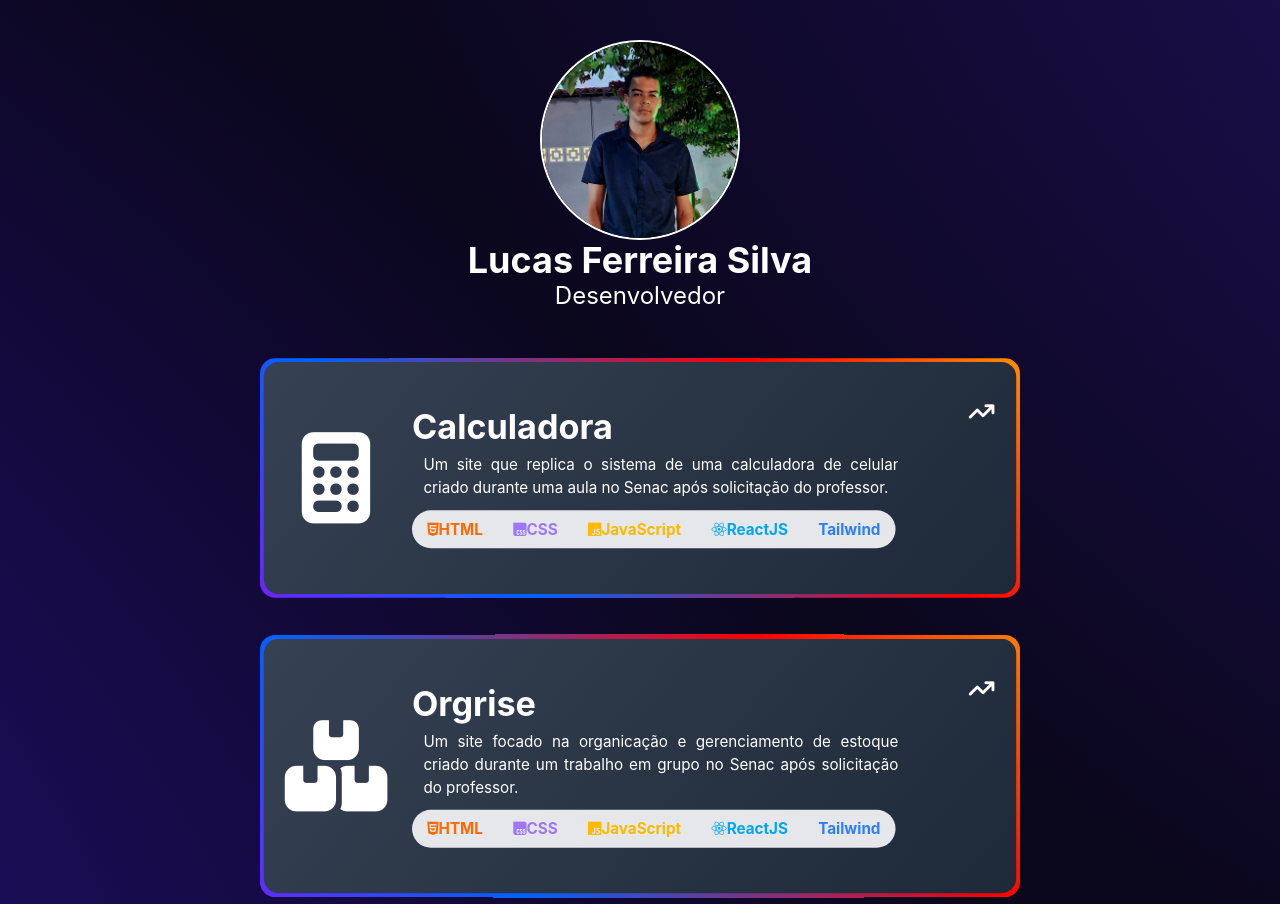
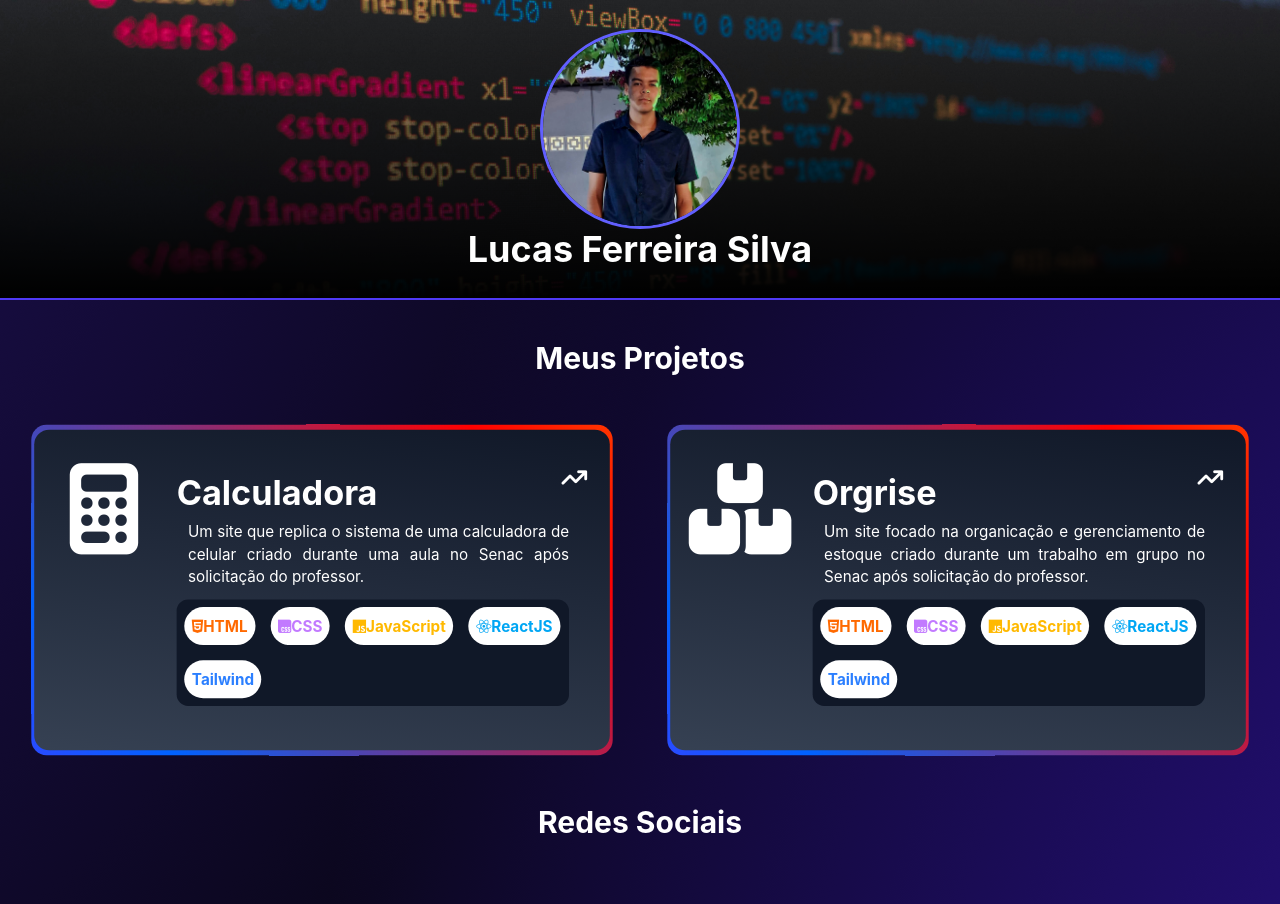
Before and after one commit to lucasdevsilva26/Portifolio, a React (Vite) app: page / in a window 1280 px wide. After the commit the page ends 880 px from the top, so only its background shows below. Built offline with nearby package versions, Linux system fonts and the light colour scheme; some icons are missing.

Commit message:
update desing

```diff
--- a/src/components/ToolIcon.jsx
+++ b/src/components/ToolIcon.jsx
@@ -8,7 +8,7 @@ function ToolIcon({ icon }) {
     {
       name: "CSS",
       container:
-        "w-max m-2 p-2 rounded-4xl text-blue-400 font-bold hue-rotate-45 brightness-90",
+        "w-max m-2 p-2 rounded-4xl text-purple-400 font-bold ",
       icon: "fab fa-css",
     },
     {
@@ -29,7 +29,7 @@ function ToolIcon({ icon }) {
   ];
 
   return (
-    <div className={icons[icon].container}>
+    <div className={icons[icon].container + ` bg-white `}>
       <i className={icons[icon].icon}></i>
       {icons[icon].name}
     </div>
--- a/src/index.css
+++ b/src/index.css
@@ -6,7 +6,7 @@ body {
 
 #root {
   width: 100%;
-  height: 100svh;
+  min-height: 100svh;
 
   margin: 0 auto;
   text-align: center;
@@ -18,9 +18,13 @@ body {
 
 #background {
   background:
-    radial-gradient(at 100% 0%, #3314b0, transparent 50%),
+    radial-gradient(at 90% 10%, #3314b0, transparent 50%),
     radial-gradient(at 0% 100%, #311990, transparent 50%), #0b071d;
 }
 #border {
   background: linear-gradient(#ae00ff, #0062ff, #ff0000, #ffe100);
 }
+#bgImage {
+  background-image: url("/src/assets/images/bgImage.jpg");
+  background-size: cover;
+}
--- a/src/pages/Portfolio.jsx
+++ b/src/pages/Portfolio.jsx
@@ -1,6 +1,7 @@
-import { useEffect, useState } from "react";
 import profileImage from "../assets/images/profileImage.jpeg";
 import ToolIcon from "../components/ToolIcon";
+
+import bgImage from "../assets/images/bgImage.jpg";
 
 function Portfolio() {
   const projects = [
@@ -25,29 +26,37 @@ function Portfolio() {
   return (
     <section
       className={`flex flex-col items-center gap-10 w-full h-full
-        py-10 text-white `}
+      text-white `}
     >
       <div
         id="background"
-        className={` w-3/1 h-3/1 fixed top-1/2 left-1/2 -translate-1/2 z-0 animate-[spin_10s_linear_infinite]`}
+        className={` w-3/1 h-3/1 fixed top-1/2 left-1/2 -translate-1/2 z-0 animate-[spin_25s_linear_infinite]`}
       ></div>
 
-      <div className={` flex flex-col items-center z-1 `}>
+      <div
+        id="bgImage"
+        className={` flex flex-col items-center justify-center z-1 w-full h-75 border-b-2 border-b-indigo-600`}
+      >
+        <div
+          className={` flex flex-col items-center justify-center bg-linear-to-t from-black to-transparent w-full h-full `}
+        >
           <img
             src={profileImage}
             alt=""
-          className={` aspect-square h-50 rounded-full border-2 shadow-white `}
+            className={` aspect-square h-50 rounded-full border-3 border-indigo-500`}
           />
 
-        <h1 className={` text-4xl font-bold `}>Lucas Ferreira Silva</h1>
-        <p className={` text-2xl `}>Desenvolvedor</p>
+          <span className={` text-4xl font-bold `}>Lucas Ferreira Silva</span>
+        </div>
       </div>
 
-      <div className={` flex flex-col z-1 gap-6 `}>
+        <h1 className={` z-1 text-3xl font-bold `}>Meus Projetos</h1>
+
+      <div className={` flex flex-col items-center z-1 gap-6 w-full px-4 lg:flex-row `}>
         {projects.map((project) => {
           return (
             <article
-              className={` flex w-200 h-max py-5 rounded-2xl relative scale-95 hover:scale-100 hover:brightness-110 duration-500 overflow-hidden `}
+              className={` flex w-full h-full py-5 rounded-2xl relative scale-95 hover:scale-100 hover:brightness-110 duration-500 overflow-hidden `}
               onClick={() => (window.location.href = "https://" + project.link)}
             >
               <div
@@ -56,24 +65,24 @@ function Portfolio() {
               ></div>
 
               <div
-                className={` w-full h-full scale-x-99 scale-y-97 bg-linear-130 from-gray-700 to-gray-800  absolute top-1/2 left-1/2 -translate-1/2 z-1 rounded-2xl`}
+                className={` w-full h-full scale-x-99 scale-y-97 bg-linear-9 from-gray-700 to-gray-900  absolute top-1/2 left-1/2 -translate-1/2 z-1 rounded-2xl`}
               ></div>
 
               <div
-                className={` flex flex-col items-center justify-center w-1/4 z-2 `}
+                className={` flex flex-col items-center w-1/4 z-2 mt-5 `}
               >
                 <i className={` ${project.icon} text-8xl z-1 `}></i>
               </div>
 
               <div
-                className={` flex flex-col w-1/1 h-full py-8 text-justify z-2 `}
+                className={` flex flex-col w-3/4 h-full py-8 text-justify z-2 `}
               >
                 <h1 className={` text-4xl font-bold `}>{project.title}</h1>
-                <p className={` pl-3 pt-2 w-8/10 `}>{project.description}</p>
+                <p className={` pl-3 pt-2 w-9/10 text-wrap `}>{project.description}</p>
 
                 <div
-                  className={` flex items-center w-max h-10 mt-3
-                 bg-gray-200 rounded-full `}
+                  className={` flex flex-wrap items-center justify-left w-9/10 mt-3
+                 bg-gray-900 rounded-xl `}
                 >
                   <ToolIcon icon={0}></ToolIcon>
                   <ToolIcon icon={1}></ToolIcon>
@@ -91,6 +100,8 @@ function Portfolio() {
         })}
       </div>
 
+        <h1 className={` text-3xl font-bold z-1`}>Redes Sociais</h1>
+
       <div></div>
     </section>
   );
```
Also changed, not shown: src/assets/images/bgImage.jpg (added). Lines whose indentation alone changed are shown as unchanged.
